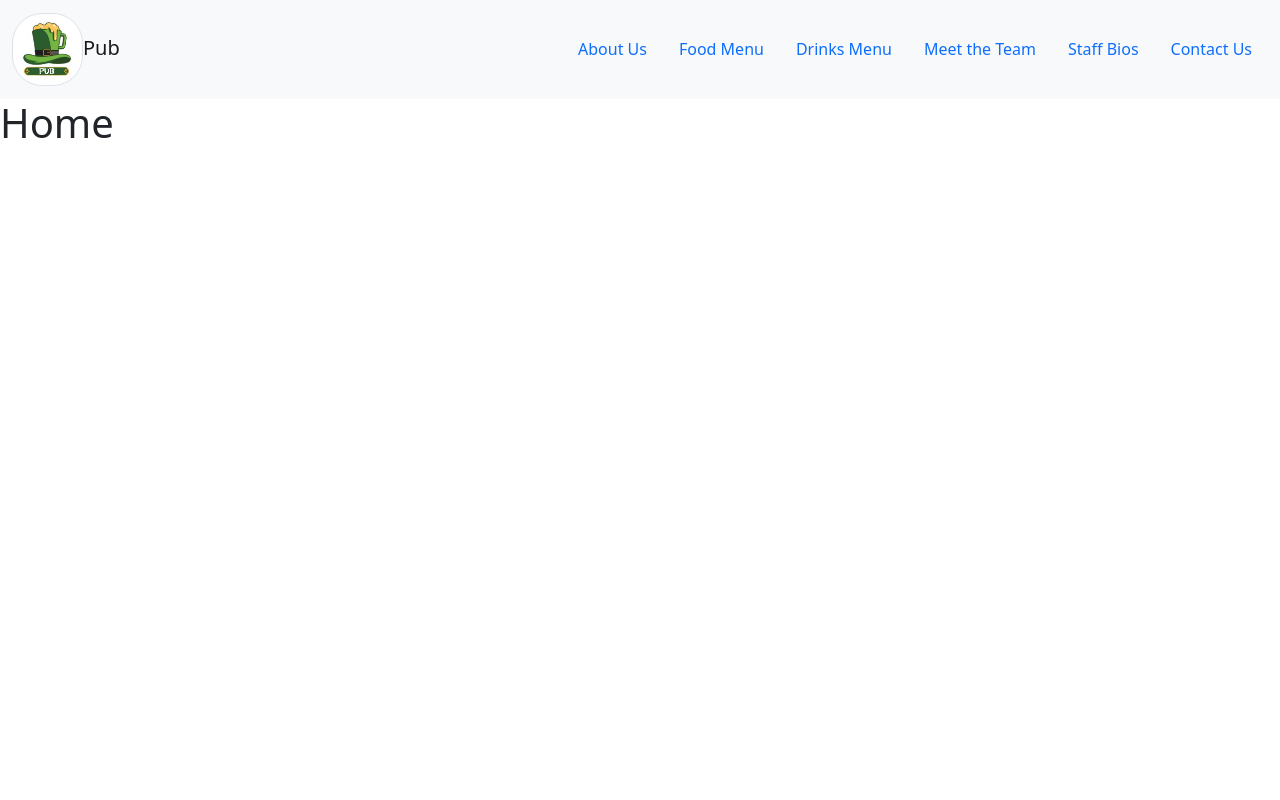
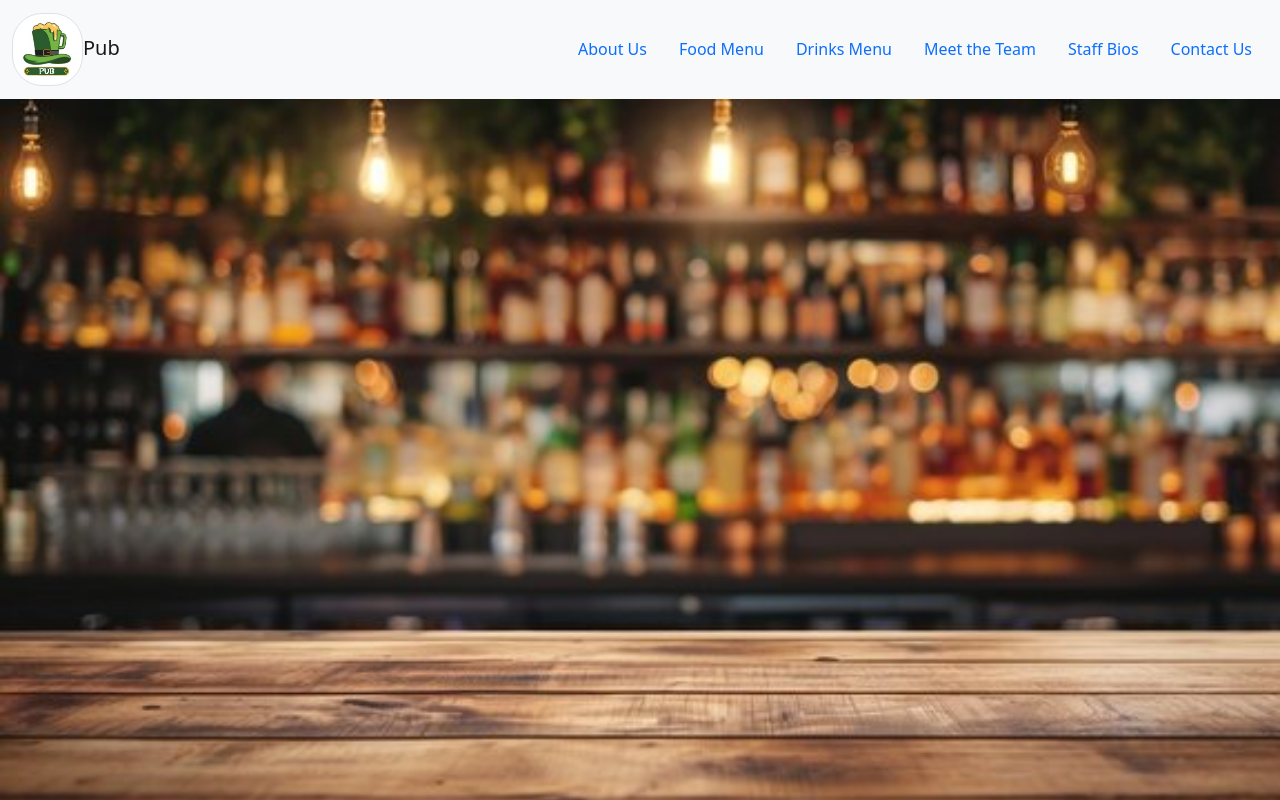
Before and after one commit to CallMeIce/Website, a React (Create React App) app: page / in a window 1280 px wide. Built offline with nearby package versions, Linux system fonts and the light colour scheme.

Commit message:
took out home and made bg image

```diff
--- a/src/App.css
+++ b/src/App.css
@@ -1,7 +1,23 @@
-.background {
-  background-image: url("../src/images/background.jpg");
-  position: absolute;
+.routesContainer {
+  background-image: url("./images/background.jpg");
   width: 100vw;
   height: 100vh;
+  position: fixed;
   background-size: cover;
 }
+
+@media (prefers-reduced-motion: no-preference) {
+  .App-logo {
+    animation: App-logo-spin infinite 20s linear;
+  }
+}
+
+
+@keyframes App-logo-spin {
+  from {
+    transform: rotate(0deg);
+  }
+  to {
+    transform: rotate(360deg);
+  }
+}
--- a/src/App.js
+++ b/src/App.js
@@ -2,7 +2,6 @@ import React from "react";
 import { Routes, Route } from "react-router-dom";
 import "./App.css";
 import Menu from "./components/Menu";
-import Home from "./components/Home";
 import About from "./components/About"
 import Contact from "./components/Contact";
 import MeetUs from "./components/Meet";
@@ -11,9 +10,8 @@ import './components/style.css'
 
 function App() {
   return (
-    <div className="App">
+    <div className="routesContainer">
         <Routes>
-          <Route path="/" element={<Home/> } />
           <Route path="/menu" element={<Menu /> } />
           <Route path="/about" element={<About /> } />
           <Route path="/contact" element={<Contact /> } />
--- a/src/components/Home.js
+++ /dev/null
@@ -1,7 +0,0 @@
-import React from "react";
-
-export default function Home() {
-
-return <h1>Home</h1>
-
-}
```
